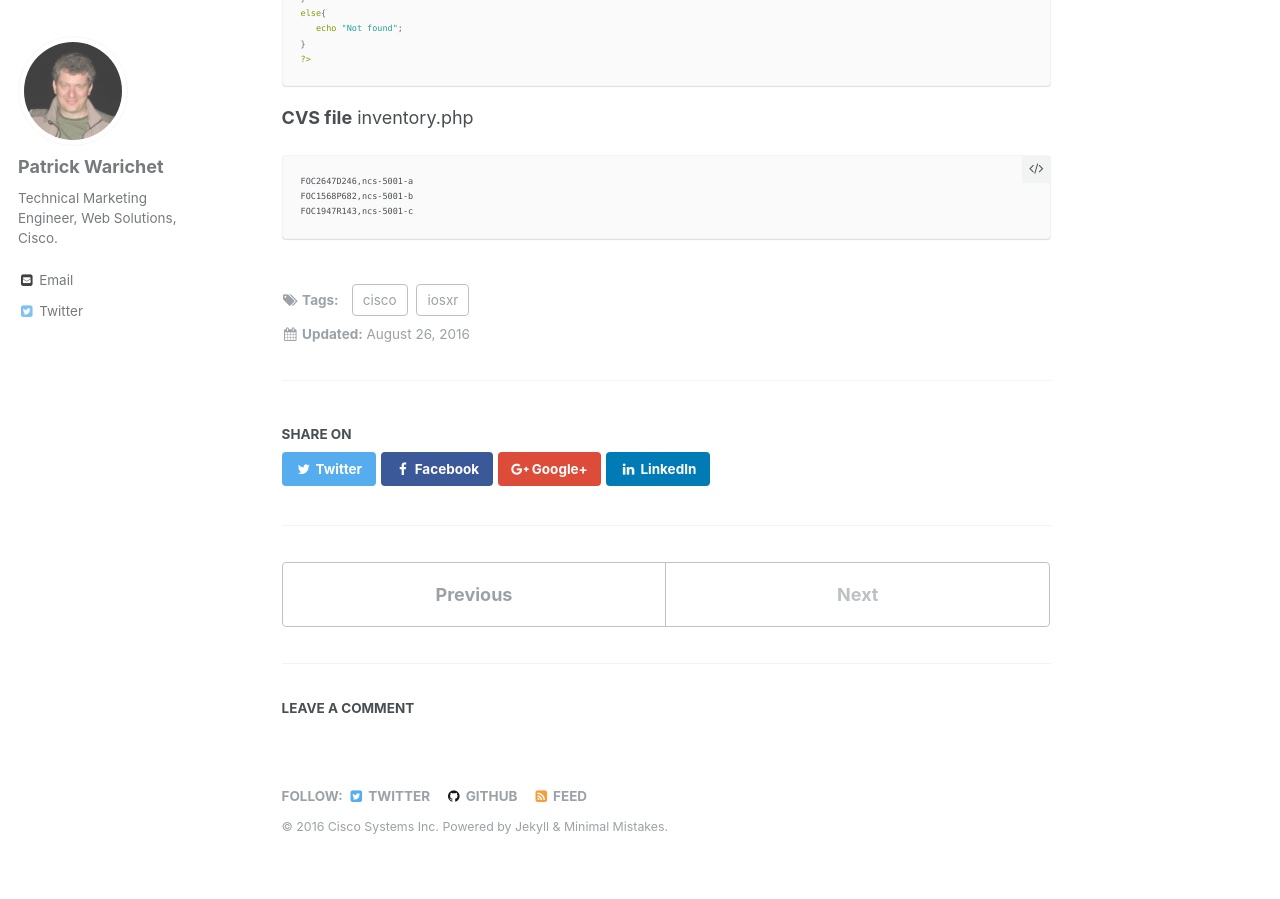
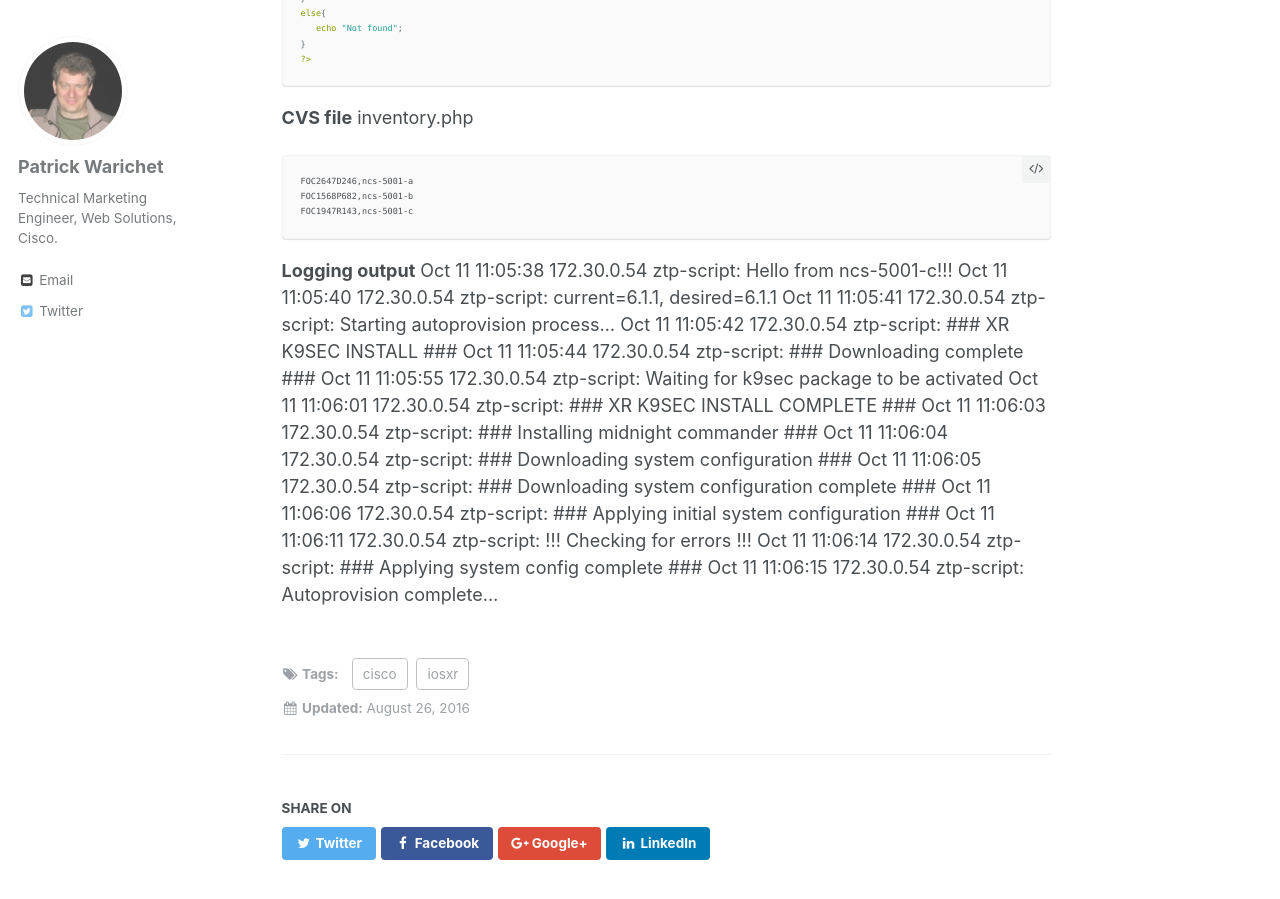
Before and after one commit to xrdocs/software-management, a Jekyll site: the page built from _tutorials/2016-08-26-working-with-ztp.md, in a window 1280 px wide and 900 px high, scrolled down 8038 px. Built offline with Jekyll 4.4.1, drawn with Linux system fonts in a browser that asks for light colours; comment, search, counter and statistics services are not loaded; some of the changed text lies outside the part shown.

Commit message:
Updated 2016-08-26-working-with-ztp.md

````diff
--- a/_tutorials/2016-08-26-working-with-ztp.md
+++ b/_tutorials/2016-08-26-working-with-ztp.md
@@ -219,18 +219,18 @@ function get_hostname(){
 
 function download_config(){
 	# Download config using hostname
-    ztp_log "### Downloading system config ###";
+    ztp_log "### Downloading system configuration ###";
     /usr/bin/wget ${HTTP_SERVER}/${CONFIG_PATH}/${DEVNAME}.config -O /disk0:/new-config 2>&1 >> $LOGFILE
     if [[ "$?" != 0 ]]; then
-    	ztp_log "### Error downloading system config ###"
+    	ztp_log "### Error downloading system configuration ###"
     else
-        ztp_log "### Downloading system config complete ###";
+        ztp_log "### Downloading system configuration complete ###";
     fi
 }
 
 function apply_config(){
 	# Apply initial configuration
-    ztp_log "### Applying system config (best effort), use -a for pseudo atomic ###";
+    ztp_log "### Applying initial system configuration ###";
     xrapply_with_reason "Initial ZTP configuration" /disk0:/new-config 2>&1 >> $LOGFILE;
     ztp_log "### Checking for errors ###";
     local config_status=$(xrcmd "show configuration failed");
@@ -238,7 +238,7 @@ function apply_config(){
     	echo $config_status  >> $LOGFILE
         ztp_log "!!! Error encounter applying configuration file, review the log !!!!";
     fi
-    ztp_log "### Applying system config complete ###";
+    ztp_log "### Applying system configuration complete ###";
 }
 
 function install_k9sec_pkg(){
@@ -370,3 +370,19 @@ FOC2647D246,ncs-5001-a
 FOC1568P682,ncs-5001-b
 FOC1947R143,ncs-5001-c
 ```
+
+**Logging output**
+Oct 11 11:05:38 172.30.0.54 ztp-script: Hello from ncs-5001-c!!!
+Oct 11 11:05:40 172.30.0.54 ztp-script: current=6.1.1, desired=6.1.1
+Oct 11 11:05:41 172.30.0.54 ztp-script: Starting autoprovision process...
+Oct 11 11:05:42 172.30.0.54 ztp-script: ### XR K9SEC INSTALL ###
+Oct 11 11:05:44 172.30.0.54 ztp-script: ### Downloading complete ###
+Oct 11 11:05:55 172.30.0.54 ztp-script: Waiting for k9sec package to be activated
+Oct 11 11:06:01 172.30.0.54 ztp-script: ### XR K9SEC INSTALL COMPLETE ###
+Oct 11 11:06:03 172.30.0.54 ztp-script: ### Installing midnight commander ###
+Oct 11 11:06:04 172.30.0.54 ztp-script: ### Downloading system configuration ###
+Oct 11 11:06:05 172.30.0.54 ztp-script: ### Downloading system configuration complete ###
+Oct 11 11:06:06 172.30.0.54 ztp-script: ### Applying initial system configuration ###
+Oct 11 11:06:11 172.30.0.54 ztp-script: !!! Checking for errors !!!
+Oct 11 11:06:14 172.30.0.54 ztp-script: ### Applying system config complete ###
+Oct 11 11:06:15 172.30.0.54 ztp-script: Autoprovision complete...
````
